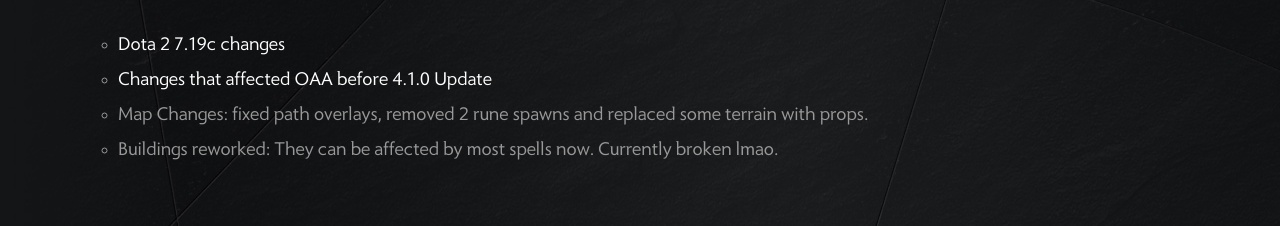
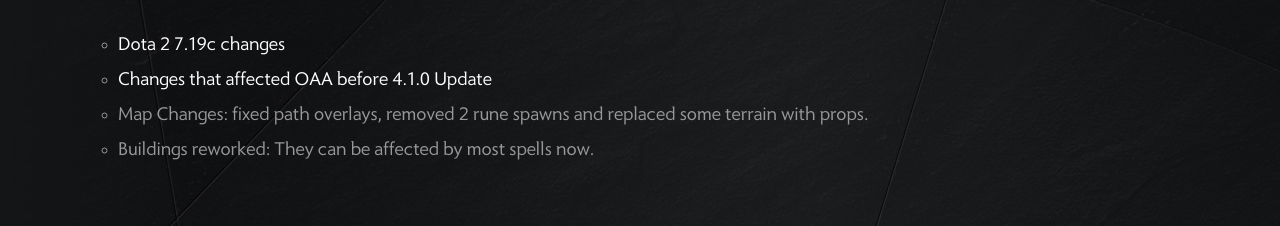
Before and after one commit to DarkoniusXNG/oaa_changelogs_github, a plain HTML site: page pages/410.html in a window 1280 px wide. Shown: the part 883-1109 px from the top of the page. Drawn offline with nearby package versions, Linux system fonts and the light colour scheme.

Commit message:
Hopefully they will be fixed.

```diff
--- a/pages/410.html
+++ b/pages/410.html
@@ -22,7 +22,7 @@
 		<li><a href ="https://www.dota2.com/news/updates/43938/">Dota 2 7.19c changes</a></li>
 		<li><a href ="https://darkoniusxng.github.io/oaa_changelogs_github/dota2/719c.html">Changes that affected OAA before 4.1.0 Update</a></li>
 		<li>Map Changes: fixed path overlays, removed 2 rune spawns and replaced some terrain with props.</li>
-		<li>Buildings reworked: They can be affected by most spells now. Currently broken lmao.</li>
+		<li>Buildings reworked: They can be affected by most spells now.</li>
 	</ul>
 </figure>
 </div>
```
